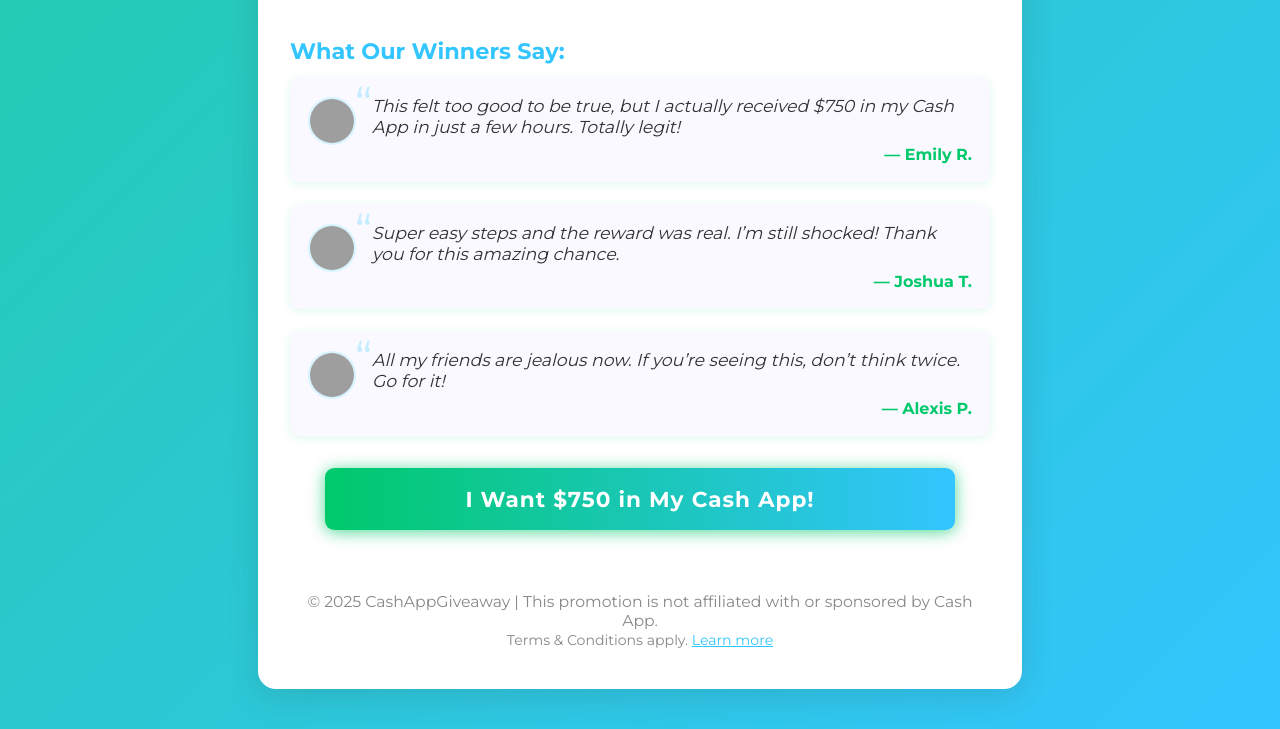
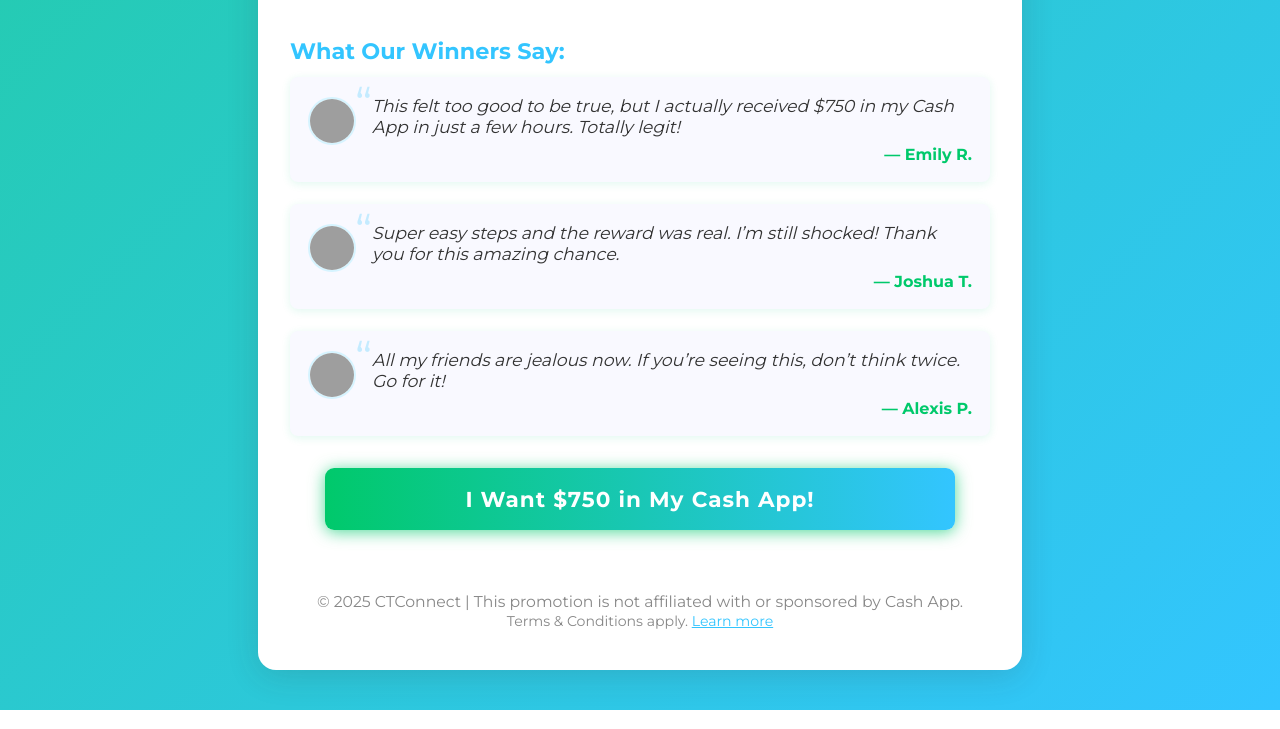
Before and after one commit to zeroonine/c4shapp, a plain HTML site: page index.html in a window 1280 px wide. Shown: the part 1014-1743 px from the top of the page. Drawn offline with Linux system fonts and the light colour scheme; grey boxes are pictures that could not be loaded.

Commit message:
Update index.html

```diff
--- a/index.html
+++ b/index.html
@@ -255,7 +255,7 @@
     <a href="https://yq7yv.bemobtrcks.com/click" class="cta-btn">I Want $750 in My Cash App!</a>
 
     <div class="footer">
-      &copy; 2025 CashAppGiveaway | This promotion is not affiliated with or sponsored by Cash App.<br>
+      &copy; 2025 CTConnect | This promotion is not affiliated with or sponsored by Cash App.<br>
       <span style="font-size:0.9em;">Terms &amp; Conditions apply. <a href="#" style="color:#33c5ff;">Learn more</a></span>
     </div>
   </div>
```
